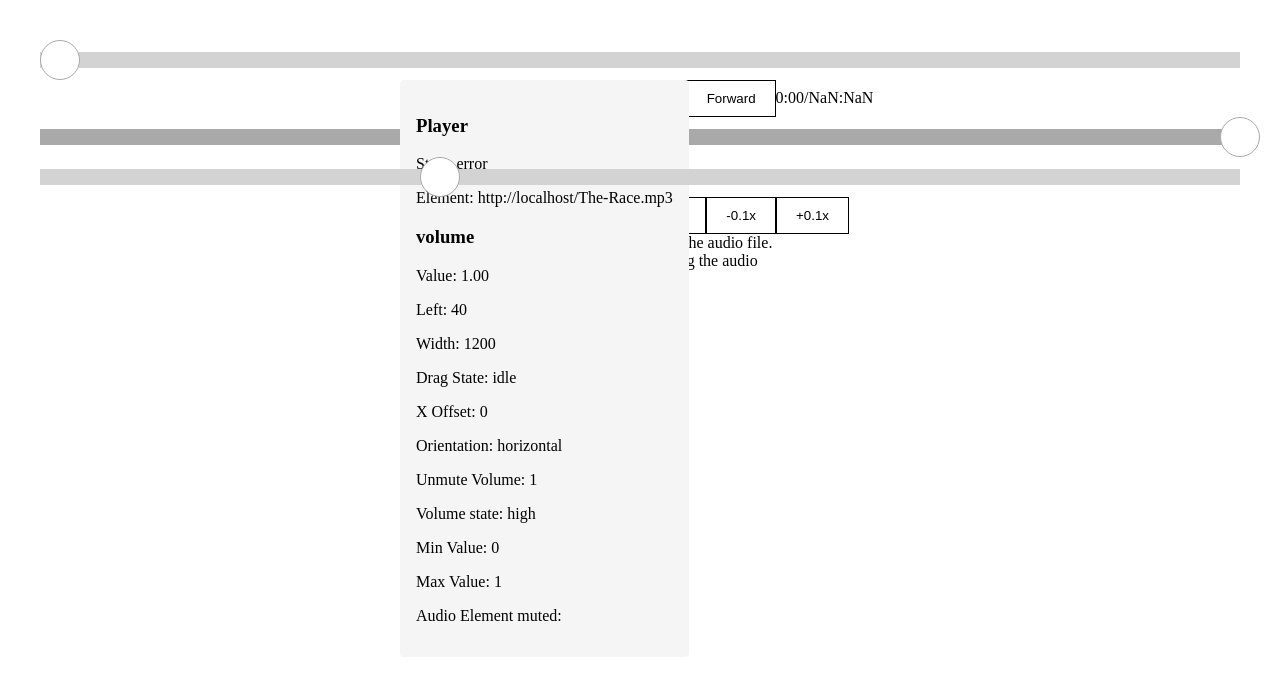
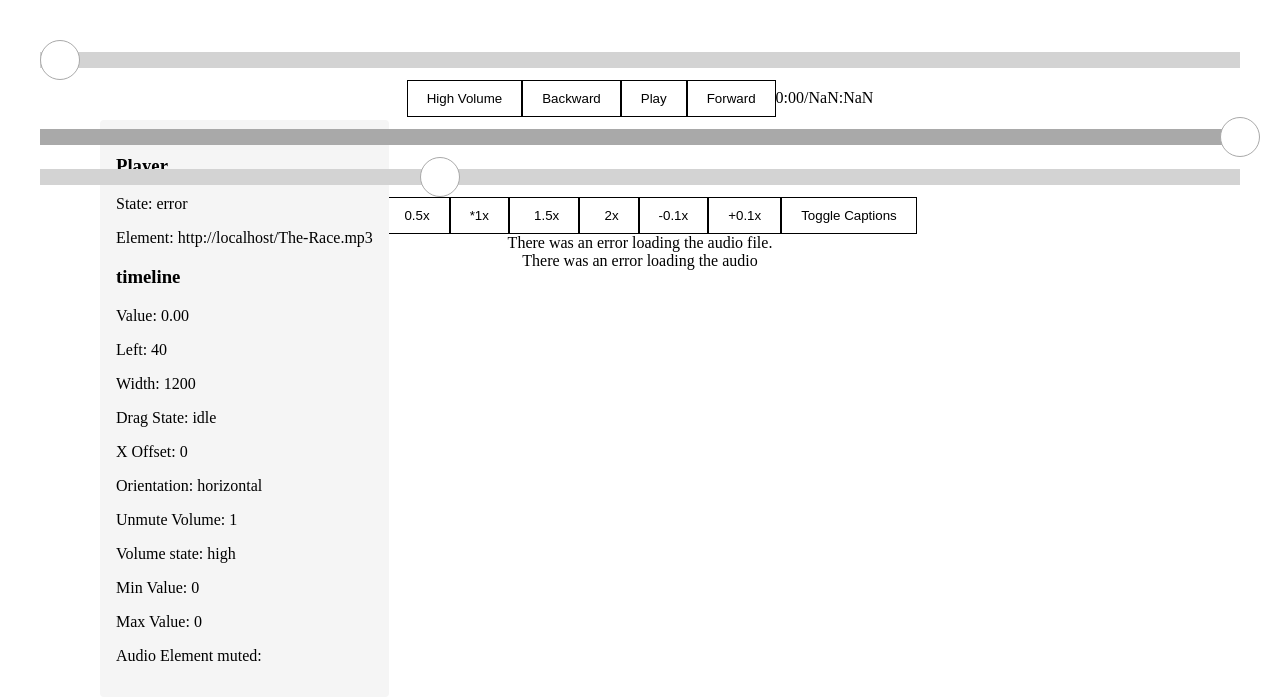
Before and after one commit to heinerbehrends/react-audio-player, a React (Vite) app: page / in a window 1280 px wide. Shown: the top 700 px of the page. Built offline with nearby package versions, Linux system fonts and the light colour scheme.

Commit message:
Add toggle captions button

```diff
--- a/src/App.tsx
+++ b/src/App.tsx
@@ -43,7 +43,7 @@ function App() {
             border: "solid 1px darkgray",
           }}
         />
-        {/* <Debug type="timeline" /> */}
+        <Debug type="timeline" />
       </Timeline>
       <MuteButton>
         <MuteButton.LowVolume>Low Volume</MuteButton.LowVolume>
@@ -88,7 +88,7 @@ function App() {
             border: "solid 1px darkgray",
           }}
         />
-        <Debug type="volume" />
+        {/* <Debug type="volume" /> */}
       </Volume>
       <PlaybackRateSlider
         style={{ height: "40px" }}
@@ -134,6 +134,7 @@ function App() {
       </PlaybackRate.Set>
       <PlaybackRate.Change amount={-0.1}>-0.1x</PlaybackRate.Change>
       <PlaybackRate.Change amount={0.1}>+0.1x</PlaybackRate.Change>
+      <Captions.Toggle />
       <Captions />
       <Error>There was an error loading the audio file.</Error>
     </AudioPlayer>
--- a/src/AudioElement/handleSideEffect.ts
+++ b/src/AudioElement/handleSideEffect.ts
@@ -43,6 +43,8 @@ export function handleSideEffect(
           sliderLength: action.sliderLength,
           maxValue: action.maxValue,
           sliderStart: action.sliderStart,
+          orientation: action.orientation,
+          step: action.step,
         });
         audioElement.currentTime = time;
       }
--- a/src/Captions/Captions.tsx
+++ b/src/Captions/Captions.tsx
@@ -1,8 +1,12 @@
 import { useContext } from "react";
 import { PlayerContext } from "../Player/PlayerContext";
+import { ToggleCaptions } from "./ToggleCaptions";
 
-export const Captions = (props: React.HTMLAttributes<HTMLElement>) => {
-  const { cues } = useContext(PlayerContext);
+function CaptionsComponent(props: React.HTMLAttributes<HTMLElement>) {
+  const { cues, showCaptions } = useContext(PlayerContext);
+
+  if (!showCaptions) return null;
+
   return (
     <section
       aria-label="Captions"
@@ -18,4 +22,14 @@ export const Captions = (props: React.HTMLAttributes<HTMLElement>) => {
       ))}
     </section>
   );
+}
+
+type Captions = React.NamedExoticComponent<{
+  children: React.ReactNode;
+}> & {
+  Toggle: React.NamedExoticComponent;
 };
+
+export const Captions = Object.assign(CaptionsComponent, {
+  Toggle: ToggleCaptions,
+});
--- a/src/Captions/ToggleCaptions.tsx
+++ b/src/Captions/ToggleCaptions.tsx
@@ -1,5 +1,26 @@
-function ToggleCaptions() {
-  return <button>Toggle Captions</button>;
+import { useContext, useCallback } from "react";
+import { PlayerContext } from "../Player/PlayerContext";
+import { useIsDisabled } from "../Shared/useIsDisabled";
+
+export function ToggleCaptions() {
+  const { showCaptions } = useContext(PlayerContext);
+  const handleClick = useToggleCaptions();
+  const isDisabled = useIsDisabled();
+  return (
+    <button
+      aria-label="Toggle Captions"
+      aria-pressed={showCaptions}
+      onClick={handleClick}
+      disabled={isDisabled}
+    >
+      Toggle Captions
+    </button>
+  );
 }
 
-export default ToggleCaptions;
+function useToggleCaptions() {
+  const { handlePlayerAction } = useContext(PlayerContext);
+  return useCallback(() => {
+    handlePlayerAction({ type: "TOGGLE_CAPTIONS" });
+  }, [handlePlayerAction]);
+}
--- a/src/Player/PlayerContext.ts
+++ b/src/Player/PlayerContext.ts
@@ -54,6 +54,10 @@ export type SetUnmuteVolumeAction = {
   unmuteVolume: number;
 };
 
+export type ToggleCaptionsAction = {
+  type: "TOGGLE_CAPTIONS";
+};
+
 export type PlayerContextAction =
   | AudioFileLoadedAction
   | TogglePlayAction
@@ -66,7 +70,8 @@ export type PlayerContextAction =
   | SetVolumeStateAction
   | UnmuteAction
   | PauseAction
-  | SetUnmuteVolumeAction;
+  | SetUnmuteVolumeAction
+  | ToggleCaptionsAction;
 
 type SideEffectActionType = SideEffectAction["type"];
 export type PlayerContextActionType = PlayerContextAction["type"];
@@ -99,6 +104,7 @@ export const PLAYER_DISPATCH_MAP: Record<PlayerContextActionType, boolean> = {
   UNMUTE: true,
   PAUSE: true,
   SET_UNMUTE_VOLUME: false,
+  TOGGLE_CAPTIONS: true,
 };
 
 export type VolumeState = "muted" | "low" | "high";
@@ -115,6 +121,7 @@ export type PlayerState = {
 export type PlayerContextType = {
   handlePlayerAction: (action: PlayerProviderAction) => void;
   playerState: "loading" | "playing" | "paused" | "error";
+  showCaptions: boolean;
   isMuted: boolean;
   playbackRate: number;
   volumeState: VolumeState;
@@ -129,6 +136,7 @@ export type PlayerContextType = {
 export const initialState: PlayerContextType = {
   handlePlayerAction: () => {},
   playerState: "loading",
+  showCaptions: true,
   isMuted: false,
   playbackRate: 1,
   volumeState: "high",
--- a/src/Player/playerReducer.ts
+++ b/src/Player/playerReducer.ts
@@ -65,6 +65,13 @@ export function playerReducer(
       };
     }
 
+    case "TOGGLE_CAPTIONS": {
+      return {
+        ...state,
+        showCaptions: !state.showCaptions,
+      };
+    }
+
     case "AUDIO_FILE_ERROR": {
       return { ...state, playerState: "error" as const };
     }
--- a/src/TimeDisplay/Time.tsx
+++ b/src/TimeDisplay/Time.tsx
@@ -9,11 +9,9 @@ type ChildrenProps = {
 } & React.ButtonHTMLAttributes<HTMLButtonElement>;
 
 const Toggle = memo(function Toggle({ children, ...props }: ChildrenProps) {
-  const { handlePlayerAction, timeDisplay } = useContext(PlayerContext);
+  const { timeDisplay } = useContext(PlayerContext);
 
-  const handleClick = useCallback(() => {
-    handlePlayerAction({ type: "TOGGLE_TIME_DISPLAY" });
-  }, [handlePlayerAction]);
+  const handleClick = useToggleTimeDisplay();
   const isDisabled = useIsDisabled();
   const handleMediaKeys = useHandleMediaKeys();
 
@@ -30,6 +28,14 @@ const Toggle = memo(function Toggle({ children, ...props }: ChildrenProps) {
     </button>
   );
 });
+
+function useToggleTimeDisplay() {
+  const { handlePlayerAction } = useContext(PlayerContext);
+
+  return useCallback(() => {
+    handlePlayerAction({ type: "TOGGLE_TIME_DISPLAY" });
+  }, [handlePlayerAction]);
+}
 
 const Elapsed = memo(function Elapsed() {
   const { playerState: player, timeDisplay } = useContext(PlayerContext);
--- a/src/Timeline/timelineReducer.ts
+++ b/src/Timeline/timelineReducer.ts
@@ -66,6 +66,7 @@ export function timelineReducer(
     }
 
     case "DRAG_END": {
+      console.log("DRAG_END", action);
       if (state.dragState !== "dragging") {
         return state;
       }
@@ -77,6 +78,9 @@ export function timelineReducer(
         sliderLength: state.sliderLength,
         maxValue: action.maxValue,
         sliderStart: state.sliderStart,
+        minValue: state.minValue,
+        orientation: state.orientation,
+        step: state.step,
       });
       return {
         ...state,
```
